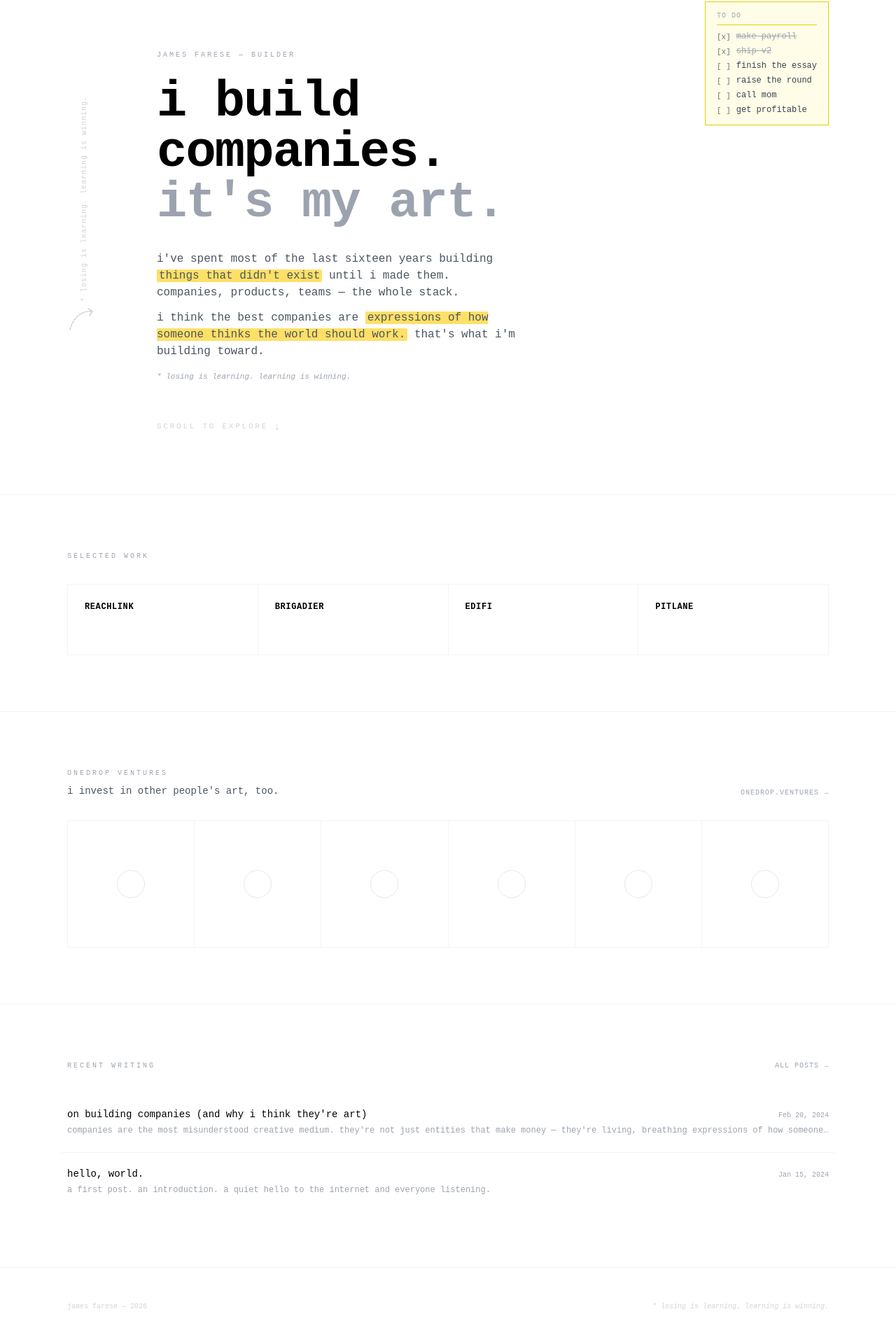
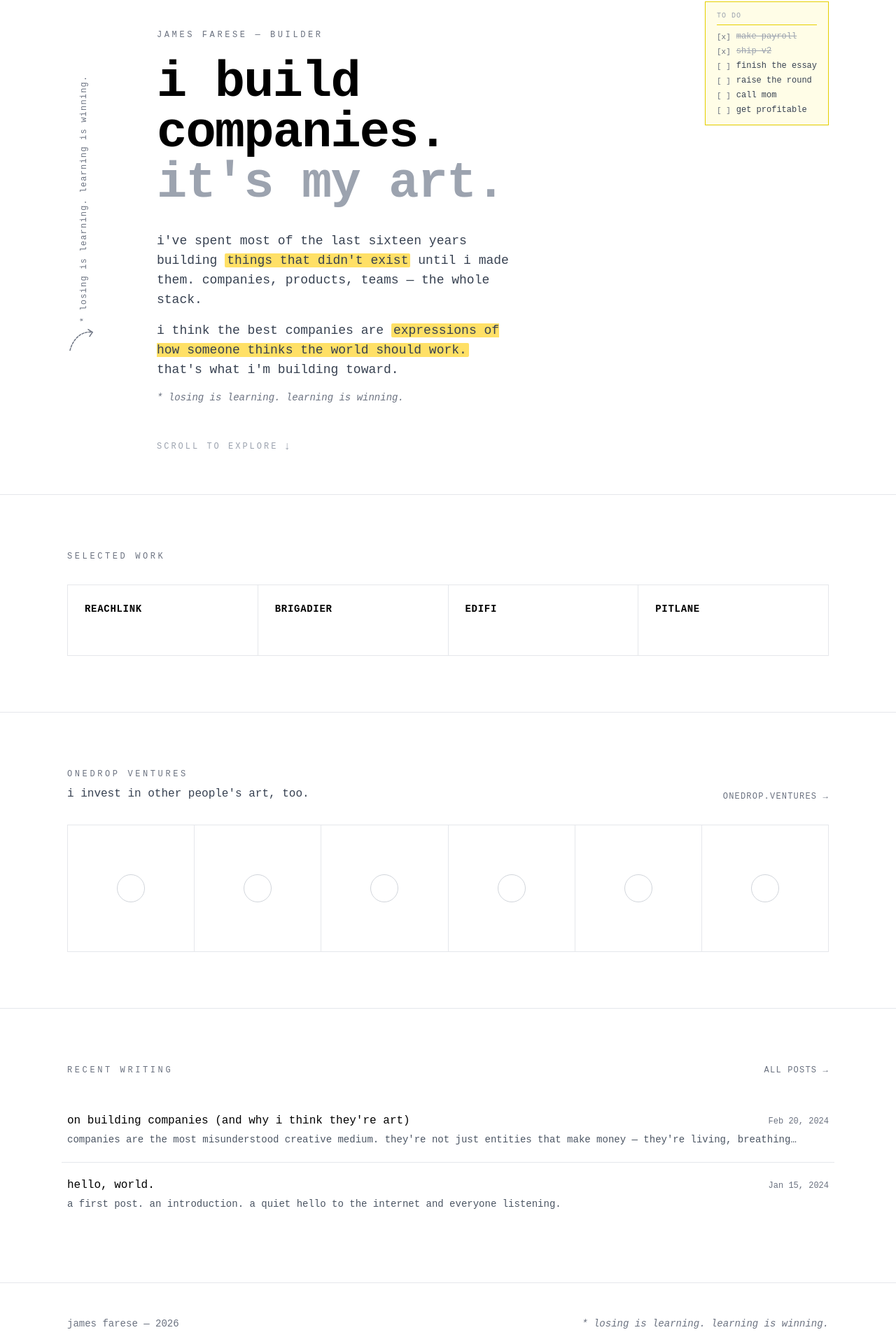
Before and after one commit to jamesfarese/personal-site, a Next.js app: page / in a window 1280 px wide. Shown: the part 94-2014 px from the top of the page at 70% size. Built offline with nearby package versions, Linux system fonts and the light colour scheme.

Commit message:
increase font sizes and improve contrast throughout

```diff
--- a/app/page.js
+++ b/app/page.js
@@ -18,7 +18,7 @@ function ArrowSVG() {
       viewBox="0 0 48 40"
       fill="none"
       xmlns="http://www.w3.org/2000/svg"
-      className="text-gray-400 dark:text-gray-600"
+      className="text-gray-500 dark:text-gray-500"
     >
       <path
         d="M4 36 C8 20, 20 8, 36 10"
@@ -80,8 +80,8 @@ export default function Home() {
         </div>
 
         {/* Left annotation */}
-        <div className="absolute left-6 md:left-16 lg:left-24 top-1/2 -translate-y-1/2 flex flex-col items-center gap-1 opacity-50 hidden md:flex">
-          <div className="writing-mode-vertical text-[10px] tracking-widest text-gray-400 dark:text-gray-600 rotate-180" style={{ writingMode: 'vertical-rl' }}>
+        <div className="absolute left-6 md:left-16 lg:left-24 top-1/2 -translate-y-1/2 flex flex-col items-center gap-1 hidden md:flex">
+          <div className="text-xs tracking-widest text-gray-500 dark:text-gray-500 rotate-180" style={{ writingMode: 'vertical-rl' }}>
             * losing is learning. learning is winning.
           </div>
           <ArrowSVG />
@@ -89,15 +89,15 @@ export default function Home() {
 
         {/* Main tagline */}
         <div className="max-w-2xl md:ml-20 lg:ml-32">
-          <p className="text-[10px] uppercase tracking-[0.3em] text-gray-400 dark:text-gray-600 mb-6">
+          <p className="text-xs uppercase tracking-[0.3em] text-gray-500 dark:text-gray-400 mb-6">
             james farese — builder
           </p>
           <h1 className="text-4xl md:text-6xl lg:text-7xl font-bold leading-[1.1] tracking-tight mb-8">
             <span className="block">i build companies.</span>
-            <span className="block text-gray-400 dark:text-gray-600">it&apos;s my art.</span>
+            <span className="block text-gray-400 dark:text-gray-500">it&apos;s my art.</span>
           </h1>
 
-          <div className="text-sm md:text-base leading-relaxed text-gray-600 dark:text-gray-400 max-w-lg space-y-3">
+          <div className="text-base md:text-lg leading-relaxed text-gray-700 dark:text-gray-300 max-w-lg space-y-4">
             <p>
               i&apos;ve spent most of the last sixteen years building{' '}
               <Highlight>things that didn&apos;t exist</Highlight> until i made them.
@@ -108,12 +108,12 @@ export default function Home() {
               <Highlight>expressions of how someone thinks the world should work.</Highlight>{' '}
               that&apos;s what i&apos;m building toward.
             </p>
-            <p className="text-[11px] text-gray-400 dark:text-gray-600 italic">
+            <p className="text-sm text-gray-500 dark:text-gray-500 italic">
               * losing is learning. learning is winning.
             </p>
           </div>
 
-          <div className="mt-12 text-[11px] uppercase tracking-[0.25em] text-gray-300 dark:text-gray-700 flex items-center gap-2">
+          <div className="mt-12 text-xs uppercase tracking-[0.25em] text-gray-400 dark:text-gray-600 flex items-center gap-2">
             scroll to explore
             <span className="text-base">↓</span>
           </div>
@@ -121,11 +121,11 @@ export default function Home() {
       </section>
 
       {/* Selected Work */}
-      <section className="px-6 md:px-16 lg:px-24 py-20 border-t border-gray-100 dark:border-gray-900">
-        <p className="text-[10px] uppercase tracking-[0.3em] text-gray-400 dark:text-gray-600 mb-8">
+      <section className="px-6 md:px-16 lg:px-24 py-20 border-t border-gray-200 dark:border-gray-800">
+        <p className="text-xs uppercase tracking-[0.3em] text-gray-500 dark:text-gray-400 mb-8">
           selected work
         </p>
-        <div className="grid grid-cols-2 md:grid-cols-4 gap-px bg-gray-100 dark:bg-gray-900 border border-gray-100 dark:border-gray-900">
+        <div className="grid grid-cols-2 md:grid-cols-4 gap-px bg-gray-200 dark:bg-gray-800 border border-gray-200 dark:border-gray-800">
           {companies.map((co, i) => (
             <a
               key={i}
@@ -135,21 +135,21 @@ export default function Home() {
               className="bg-white dark:bg-black p-6 hover:bg-gray-50 dark:hover:bg-gray-950 transition-colors group flex flex-col justify-between min-h-[100px]"
             >
               <div className="flex items-start justify-between">
-                <span className="text-xs font-bold uppercase tracking-wider group-hover:underline underline-offset-4 decoration-[#ffe066]">
+                <span className="text-sm font-bold uppercase tracking-wider group-hover:underline underline-offset-4 decoration-[#ffe066]">
                   {co.name}
                 </span>
                 {co.tag && (
-                  <span className={`text-[10px] uppercase tracking-widest px-2 py-0.5 ${
+                  <span className={`text-xs uppercase tracking-widest px-2 py-0.5 ${
                     co.tag === 'acquired'
                       ? 'bg-[#ffe066] text-black'
-                      : 'bg-gray-100 dark:bg-gray-900 text-gray-500 dark:text-gray-400'
+                      : 'bg-gray-100 dark:bg-gray-900 text-gray-600 dark:text-gray-400'
                   }`}>
                     {co.tag}
                   </span>
                 )}
               </div>
               {co.description && (
-                <p className="text-xs text-gray-500 dark:text-gray-400 leading-relaxed mt-3">
+                <p className="text-sm text-gray-600 dark:text-gray-400 leading-relaxed mt-3">
                   {co.description}
                 </p>
               )}
@@ -159,13 +159,13 @@ export default function Home() {
       </section>
 
       {/* Onedrop Ventures */}
-      <section className="px-6 md:px-16 lg:px-24 py-20 border-t border-gray-100 dark:border-gray-900">
+      <section className="px-6 md:px-16 lg:px-24 py-20 border-t border-gray-200 dark:border-gray-800">
         <div className="flex flex-col md:flex-row md:items-end justify-between gap-4 mb-8">
           <div>
-            <p className="text-[10px] uppercase tracking-[0.3em] text-gray-400 dark:text-gray-600 mb-2">
+            <p className="text-xs uppercase tracking-[0.3em] text-gray-500 dark:text-gray-400 mb-2">
               onedrop ventures
             </p>
-            <p className="text-sm text-gray-600 dark:text-gray-400">
+            <p className="text-base text-gray-700 dark:text-gray-300">
               i invest in other people&apos;s art, too.
             </p>
           </div>
@@ -173,37 +173,37 @@ export default function Home() {
             href="https://onedrop.ventures"
             target="_blank"
             rel="noopener noreferrer"
-            className="text-[10px] uppercase tracking-widest text-gray-400 dark:text-gray-600 hover:text-black dark:hover:text-white transition-colors shrink-0"
+            className="text-xs uppercase tracking-widest text-gray-500 dark:text-gray-400 hover:text-black dark:hover:text-white transition-colors shrink-0"
           >
             onedrop.ventures →
           </a>
         </div>
-        <div className="grid grid-cols-3 md:grid-cols-6 gap-px bg-gray-100 dark:bg-gray-900 border border-gray-100 dark:border-gray-900">
+        <div className="grid grid-cols-3 md:grid-cols-6 gap-px bg-gray-200 dark:bg-gray-800 border border-gray-200 dark:border-gray-800">
           {Array.from({ length: 6 }).map((_, i) => (
             <div
               key={i}
               className="bg-white dark:bg-black aspect-square flex items-center justify-center hover:bg-gray-50 dark:hover:bg-gray-950 transition-colors"
             >
-              <div className="w-10 h-10 rounded-full border border-gray-200 dark:border-gray-800" />
+              <div className="w-10 h-10 rounded-full border border-gray-300 dark:border-gray-700" />
             </div>
           ))}
         </div>
       </section>
 
       {/* Writing */}
-      <section className="px-6 md:px-16 lg:px-24 py-20 border-t border-gray-100 dark:border-gray-900">
+      <section className="px-6 md:px-16 lg:px-24 py-20 border-t border-gray-200 dark:border-gray-800">
         <div className="flex items-center justify-between mb-8">
-          <p className="text-[10px] uppercase tracking-[0.3em] text-gray-400 dark:text-gray-600">
+          <p className="text-xs uppercase tracking-[0.3em] text-gray-500 dark:text-gray-400">
             recent writing
           </p>
           <Link
             href="/blog"
-            className="text-[10px] uppercase tracking-widest text-gray-400 dark:text-gray-600 hover:text-black dark:hover:text-white transition-colors"
+            className="text-xs uppercase tracking-widest text-gray-500 dark:text-gray-400 hover:text-black dark:hover:text-white transition-colors"
           >
             all posts →
           </Link>
         </div>
-        <div className="space-y-0 divide-y divide-gray-100 dark:divide-gray-900">
+        <div className="space-y-0 divide-y divide-gray-200 dark:divide-gray-800">
           {posts.map(post => (
             <Link
               key={post.slug}
@@ -211,10 +211,10 @@ export default function Home() {
               className="block py-5 group hover:bg-gray-50 dark:hover:bg-gray-950 transition-colors -mx-2 px-2"
             >
               <div className="flex items-baseline justify-between gap-4">
-                <span className="text-sm group-hover:underline underline-offset-4 decoration-[#ffe066]">
+                <span className="text-base group-hover:underline underline-offset-4 decoration-[#ffe066]">
                   {post.title}
                 </span>
-                <span className="text-[10px] text-gray-400 dark:text-gray-600 whitespace-nowrap shrink-0">
+                <span className="text-xs text-gray-500 dark:text-gray-400 whitespace-nowrap shrink-0">
                   {new Date(post.date).toLocaleDateString('en-US', {
                     year: 'numeric',
                     month: 'short',
@@ -223,7 +223,7 @@ export default function Home() {
                 </span>
               </div>
               {post.excerpt && (
-                <p className="text-xs text-gray-400 dark:text-gray-600 mt-1 leading-relaxed line-clamp-1">
+                <p className="text-sm text-gray-600 dark:text-gray-400 mt-1 leading-relaxed line-clamp-1">
                   {post.excerpt}
                 </p>
               )}
@@ -233,12 +233,12 @@ export default function Home() {
       </section>
 
       {/* Footer */}
-      <footer className="px-6 md:px-16 lg:px-24 py-12 border-t border-gray-100 dark:border-gray-900">
+      <footer className="px-6 md:px-16 lg:px-24 py-12 border-t border-gray-200 dark:border-gray-800">
         <div className="flex flex-col md:flex-row items-start md:items-center justify-between gap-4">
-          <p className="text-[10px] text-gray-300 dark:text-gray-700">
+          <p className="text-sm text-gray-500 dark:text-gray-500">
             james farese — {new Date().getFullYear()}
           </p>
-          <p className="text-[10px] text-gray-300 dark:text-gray-700 italic">
+          <p className="text-sm text-gray-500 dark:text-gray-500 italic">
             * losing is learning. learning is winning.
           </p>
         </div>
--- a/components/NavBar.js
+++ b/components/NavBar.js
@@ -10,7 +10,7 @@ export default function NavBar() {
       >
         james farese
       </Link>
-      <div className="flex items-center gap-6 text-sm font-mono text-gray-500 dark:text-gray-400">
+      <div className="flex items-center gap-6 text-sm font-mono text-gray-600 dark:text-gray-300">
         <Link href="/blog" className="hover:text-black dark:hover:text-white transition-colors">
           writing
         </Link>
```
